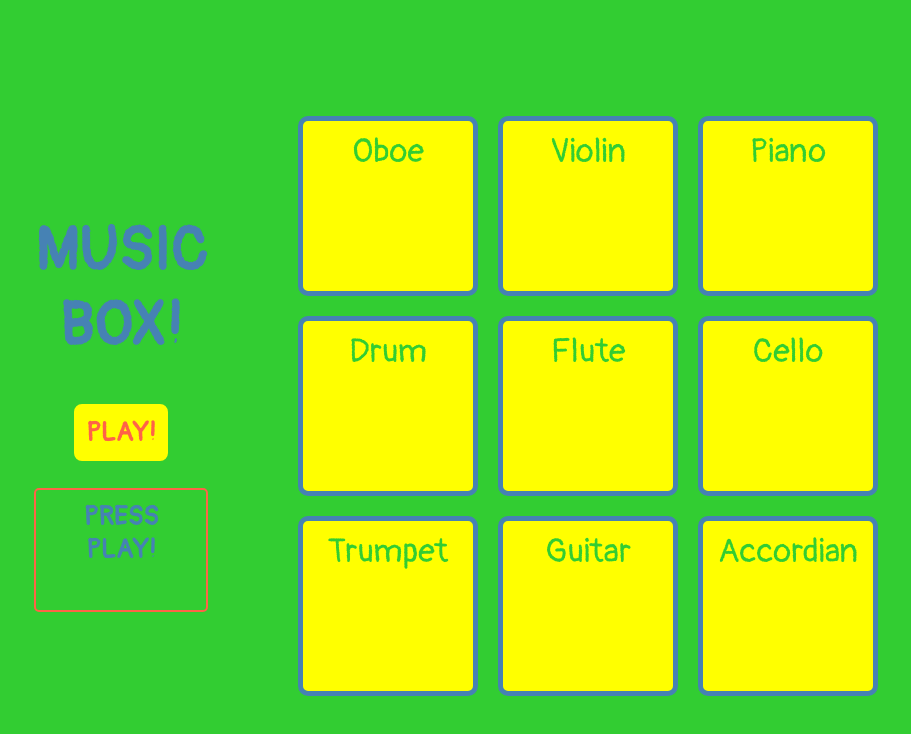
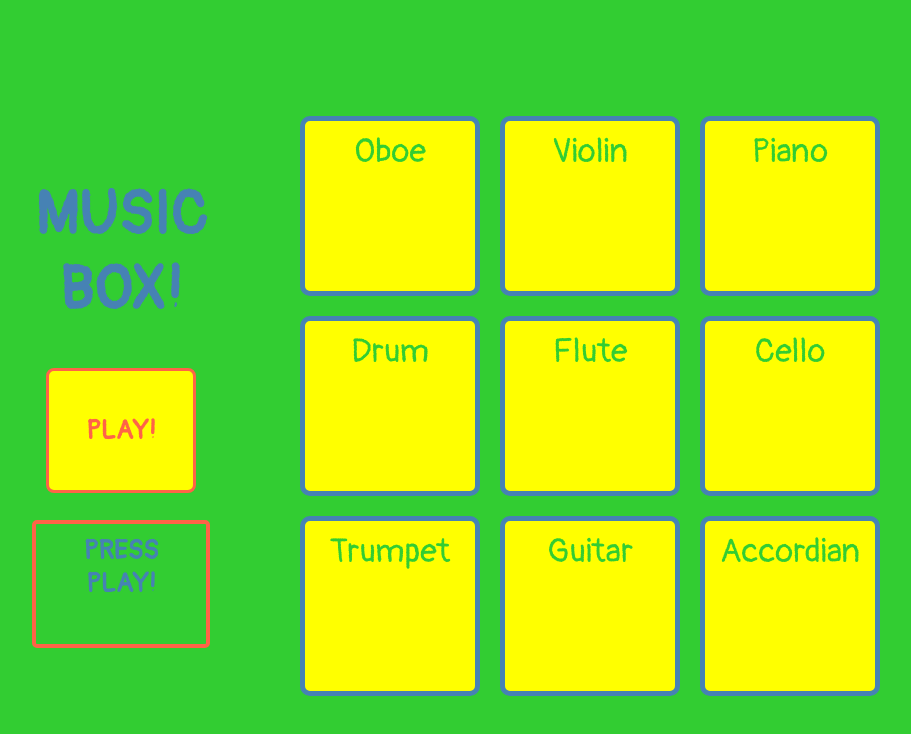
Before and after one commit to ruthierutho/music-box-react, a React (Create React App) app: page / in a window 1280 px wide. Shown: the top 734 px of the page, without its empty margins (120-1031 px from the left). Built offline with nearby package versions, Linux system fonts and the light colour scheme.

Commit message:
play button displays play again if correct

```diff
--- a/src/components/GameButton.js
+++ b/src/components/GameButton.js
@@ -1,6 +1,6 @@
 import React from 'react';
 
-const GameButton = ({pressPlay}) => {
+const GameButton = ({pressPlay, selectedQuestion, selectedInstrument}) => {
 
 
     const handleClick = () => {
@@ -10,7 +10,14 @@ const GameButton = ({pressPlay}) => {
 
 
     return (
-        <button className="game-button" onClick={handleClick}>PLAY!</button>
+
+        <button className="game-button" onClick={handleClick}>
+            {selectedQuestion === null && selectedInstrument === null
+            || selectedQuestion !== null && selectedInstrument === null
+            || selectedQuestion !== null && selectedInstrument.name !== selectedQuestion.answer ?
+            <h2 className="game-button-words">PLAY!</h2>
+            : <h3 className="game-button-words"> PLAY <br></br>AGAIN!</h3>}
+            </button>
     )
 }
 
--- a/src/components/GameWords.js
+++ b/src/components/GameWords.js
@@ -9,7 +9,7 @@ const GameWords = ({ selectedQuestion, selectedInstrument}) => {
         : selectedQuestion !== null && selectedInstrument === null ?
         <h2 className="game-words">{selectedQuestion.question}</h2>
         : selectedInstrument !== null && selectedInstrument.name === selectedQuestion.answer ?
-        <h3 className="game-words">Well Done! {selectedInstrument.name} = {selectedQuestion.answer}</h3>
+        <h3 className="game-words">Well Done! You found the {selectedQuestion.answer}!</h3>
         : selectedInstrument !== null && selectedInstrument.name !== selectedQuestion.answer ?
         <h2 className="game-words"> Try Again! </h2>
         : ""
--- a/src/containers/MusicBox.js
+++ b/src/containers/MusicBox.js
@@ -82,7 +82,7 @@ function MusicBox() {
         <div className="music-box">
             <div className="side-bar">
                 <Title ></Title>
-                <GameButton pressPlay={pressPlay}></GameButton>
+                <GameButton selectedQuestion={selectedQuestion} selectedInstrument={selectedInstrument} pressPlay={pressPlay}></GameButton>
                 <GameWords selectedQuestion={selectedQuestion} selectedInstrument={selectedInstrument}></GameWords>
             </div>
             <InstrumentList instrumentClick={instrumentClick} instruments={instruments}></InstrumentList>
--- a/src/static/MusicBox.css
+++ b/src/static/MusicBox.css
@@ -64,14 +64,13 @@ body {
 
 .game-button {
     background-color: yellow;
-    padding: 10px;
+    padding: 10px 10px 10px 10px;
     border-radius: 8px;
-    color: tomato;
-    font-size: 20pt;
-    font-weight: bold;
-    border: solid 2px yellow;
-    font-family: 'Pangolin', cursive;
-    text-align: center;
+    width: 150px;
+    height: 125px;
+
+    border: solid 3px tomato;
+
     cursor: pointer;
 
 }
@@ -81,12 +80,23 @@ body {
     color: limegreen;
 }
 
+.game-button-words {
+    color: tomato;
+    font-size: 20pt;
+    font-weight: bold;
+    font-family: 'Pangolin', cursive;
+    text-align: center;
+    justify-content: center;
+    padding: 0px 0px 0px 0px;
+    margin: 0px 0px 0px 0px;
+}
+
 
 .game-words{
     font-size: 20pt;
     text-align: center;
     padding: 10px 10px 10px 10px;
-    border: solid 2px tomato;
+    border: solid 4px tomato;
     border-radius: 5px;
     width: 150px;
     height: 100px;
```
